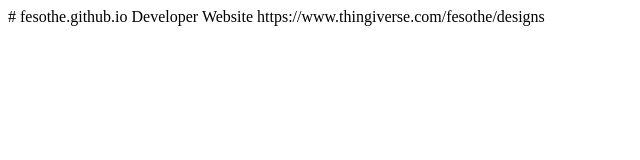
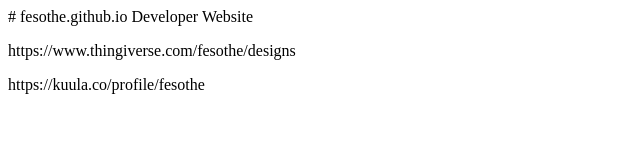
Before and after one commit to Fesothe/fesothe.github.io, a plain HTML site: page index.html in a window 1280 px wide. Shown: the whole page, without its empty margins (0-640 px from the left). Drawn offline with Linux system fonts and the light colour scheme.

Commit message:
Update index.html

```diff
--- a/index.html
+++ b/index.html
@@ -1,3 +1,4 @@
 # fesothe.github.io
 Developer Website
-https://www.thingiverse.com/fesothe/designs
+<p>https://www.thingiverse.com/fesothe/designs</p>
+<p>https://kuula.co/profile/fesothe</p>
```
